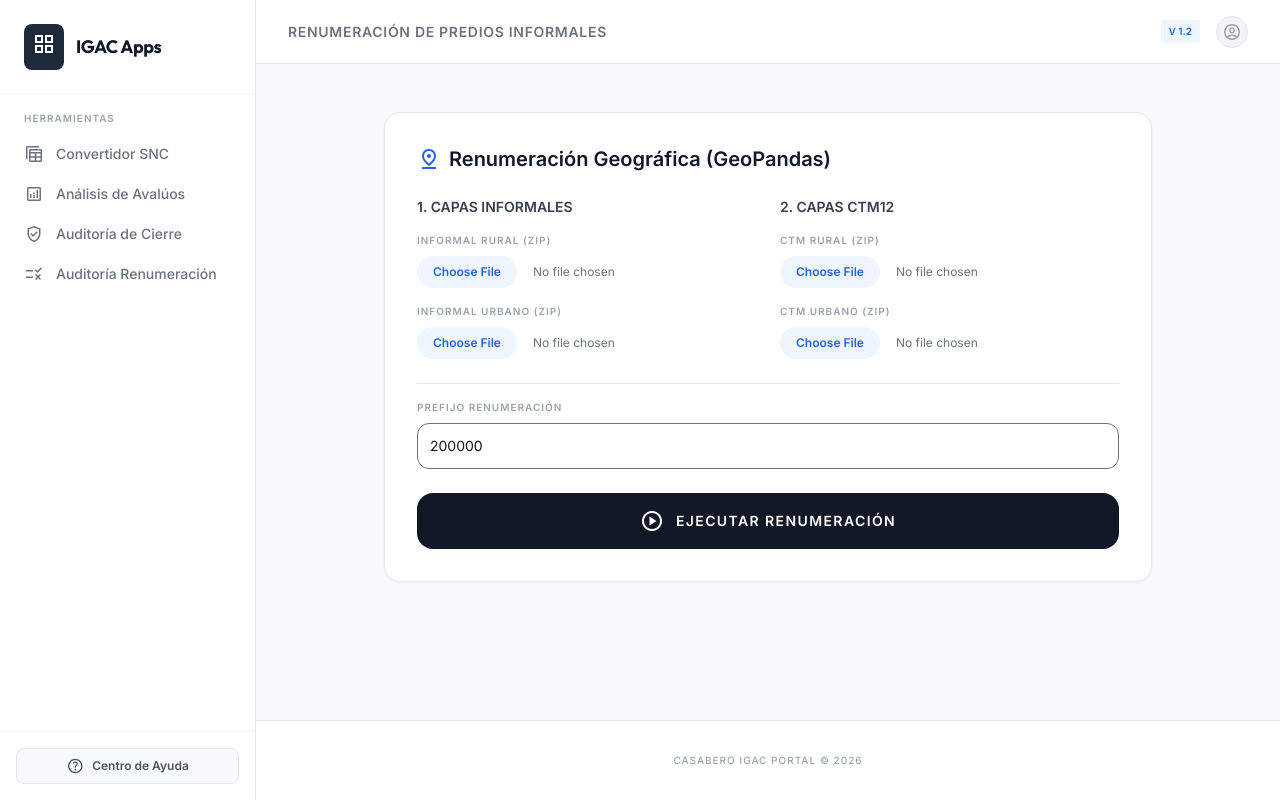
After one commit to casabero/igac-portal, a Flask app: page /renumeracion-informales in a window 1280 px wide. The commit adds this page. Run offline with Flask 3, Linux system fonts and the light colour scheme; some libraries are stand-ins or nearby versions.

Commit message:
feat: implement renumeracion informales module with geopandas

```diff
--- a/app.py
+++ b/app.py
@@ -4,6 +4,7 @@ from modules.db_logger import init_db, registrar_visita  # <--- IMPORTANTE
 from modules.avaluo_analisis import procesar_incremento_web
 from modules.auditoria_maestra import procesar_auditoria, generar_pdf_auditoria
 from modules.renumeracion_auditor import procesar_renumeracion, generar_excel_renumeracion, procesar_geografica, generar_pdf_renumeracion
+from modules.renumeracion_informales import procesar_informales
 
 import os
 import uuid
@@ -421,5 +422,69 @@ def clear_renumeracion():
     flash('Sesión de renumeración limpiada.')
     return redirect(url_for('renumeracion_tool'))
 
+# --- RUTA 7: RENUMERACION INFORMALES ---
+@app.route('/renumeracion-informales', methods=['GET', 'POST'])
+def informales_tool():
+    registrar_visita('/renumeracion-informales')
+
+    # Intentar recuperar resultados sesión
+    res = session.get('res_informales')
+
+    if request.method == 'POST':
+        try:
+            # Obtener archivos
+            files_map = {}
+            for key in ['r_inf', 'u_inf', 'r_ctm', 'u_ctm']:
+                f = request.files.get(key)
+                if f and f.filename:
+                    # Guardar temporalmente
+                    path = os.path.join(UPLOAD_FOLDER, f"{uuid.uuid4().hex}_{f.filename}")
+                    f.save(path)
+                    files_map[key] = path
+                else:
+                    files_map[key] = None
+
+            prefijo = request.form.get('prefijo', '200000')
+
+            # Ejecutar proceso
+            if not any(files_map.values()):
+                flash('Debe subir al menos un archivo ZIP.')
+                return redirect(request.url)
+
+            resultado = procesar_informales(files_map, UPLOAD_FOLDER, prefijo)
+
+            if resultado['status'] == 'error':
+                flash(f"Error: {resultado['message']}")
+            else:
+                session['res_informales'] = resultado
+                return render_template('informales_tool.html', resultados=resultado)
+
+        except Exception as e:
+            traceback.print_exc()
+            flash(f"Error crítico: {str(e)}")
+            return redirect(request.url)
+
+    return render_template('informales_tool.html', resultados=res)
+
+@app.route('/download-informales/<filename>')
+def download_informales_zip(filename):
+    path = os.path.join(UPLOAD_FOLDER, filename)
+    if os.path.exists(path):
+        return send_file(path, as_attachment=True)
+    else:
+        flash('El archivo ha expirado o no existe.')
+        return redirect(url_for('informales_tool'))
+
+@app.route('/clear_informales')
+def clear_informales():
+    res = session.get('res_informales')
+    if res and 'zip_path' in res:
+        try: os.remove(res['zip_path'])
+        except: pass
+
+    session.pop('res_informales', None)
+    flash('Sesión limpiada.')
+    return redirect(url_for('informales_tool'))
+
 if __name__ == '__main__':
     app.run(host='0.0.0.0', port=8000)
--- /dev/null
+++ b/templates/informales_tool.html
@@ -0,0 +1,167 @@
+{% extends "base.html" %}
+
+{% block title %}Renumeración Geográfica de Predios Informales - IGAC Apps{% endblock %}
+
+{% block page_title %}Renumeración de Predios Informales{% endblock %}
+
+{% block content %}
+<div class="max-w-[1400px] mx-auto">
+    <!-- FORMULARIO -->
+    {% if not resultados %}
+    <div class="max-w-3xl mx-auto bg-white p-8 rounded-2xl border border-gray-200 shadow-sm mt-4">
+        <h2 class="text-xl font-bold mb-6 text-gray-900 flex items-center gap-2">
+            <span class="material-symbols-outlined text-accent">pin_drop</span> Renumeración Geográfica (GeoPandas)
+        </h2>
+
+        <form method="POST" enctype="multipart/form-data" class="space-y-6">
+
+            <div class="grid grid-cols-1 md:grid-cols-2 gap-6">
+                <!-- Informales -->
+                <div class="space-y-4">
+                    <h3 class="text-sm font-bold text-gray-700 uppercase">1. Capas Informales</h3>
+                    <div class="space-y-2">
+                        <label class="block text-[10px] font-bold text-gray-400 uppercase tracking-widest">Informal
+                            Rural (Zip)</label>
+                        <input type="file" name="r_inf" id="r_inf" class="block w-full text-xs text-gray-500
+                            file:mr-4 file:py-2 file:px-4
+                            file:rounded-full file:border-0
+                            file:text-xs file:font-semibold
+                            file:bg-blue-50 file:text-accent
+                            hover:file:bg-blue-100" accept=".zip">
+                    </div>
+                    <div class="space-y-2">
+                        <label class="block text-[10px] font-bold text-gray-400 uppercase tracking-widest">Informal
+                            Urbano (Zip)</label>
+                        <input type="file" name="u_inf" id="u_inf" class="block w-full text-xs text-gray-500
+                           file:mr-4 file:py-2 file:px-4
+                           file:rounded-full file:border-0
+                           file:text-xs file:font-semibold
+                           file:bg-blue-50 file:text-accent
+                           hover:file:bg-blue-100" accept=".zip">
+                    </div>
+                </div>
+
+                <!-- CTM -->
+                <div class="space-y-4">
+                    <h3 class="text-sm font-bold text-gray-700 uppercase">2. Capas CTM12</h3>
+                    <div class="space-y-2">
+                        <label class="block text-[10px] font-bold text-gray-400 uppercase tracking-widest">CTM Rural
+                            (Zip)</label>
+                        <input type="file" name="r_ctm" id="r_ctm" class="block w-full text-xs text-gray-500
+                           file:mr-4 file:py-2 file:px-4
+                           file:rounded-full file:border-0
+                           file:text-xs file:font-semibold
+                           file:bg-blue-50 file:text-accent
+                           hover:file:bg-blue-100" accept=".zip">
+                    </div>
+                    <div class="space-y-2">
+                        <label class="block text-[10px] font-bold text-gray-400 uppercase tracking-widest">CTM Urbano
+                            (Zip)</label>
+                        <input type="file" name="u_ctm" id="u_ctm" class="block w-full text-xs text-gray-500
+                          file:mr-4 file:py-2 file:px-4
+                          file:rounded-full file:border-0
+                          file:text-xs file:font-semibold
+                          file:bg-blue-50 file:text-accent
+                          hover:file:bg-blue-100" accept=".zip">
+                    </div>
+                </div>
+            </div>
+
+            <!-- Config -->
+            <div class="border-t pt-4">
+                <label class="block text-[10px] font-bold text-gray-400 uppercase tracking-widest mb-2">Prefijo
+                    Renumeración</label>
+                <input type="text" name="prefijo" value="200000"
+                    class="w-full p-3 border rounded-xl text-sm focus:ring-accent focus:border-accent"
+                    placeholder="Ej: 200000">
+            </div>
+
+            <button type="submit"
+                class="w-full bg-gray-900 text-white py-4 rounded-2xl hover:bg-accent hover:shadow-xl hover:shadow-accent/20 transition-all font-bold text-sm tracking-widest flex justify-center items-center gap-3">
+                <span class="material-symbols-outlined">play_circle</span> EJECUTAR RENUMERACIÓN
+            </button>
+        </form>
+    </div>
+    {% endif %}
+
+    <!-- RESULTADOS -->
+    {% if resultados %}
+    <div class="space-y-8">
+        <div class="flex items-center justify-between bg-white p-6 rounded-2xl border border-gray-100 shadow-sm">
+            <div class="flex items-center gap-4">
+                <div class="w-12 h-12 bg-green-100 rounded-xl flex items-center justify-center text-green-600">
+                    <span class="material-symbols-outlined text-3xl">done_all</span>
+                </div>
+                <div>
+                    <h3 class="text-xl font-bold text-gray-900">Proceso Completado</h3>
+                    <p class="text-xs text-gray-400">Total predios generados: <b>{{ resultados.total_procesados }}</b>
+                    </p>
+                </div>
+            </div>
+            <div class="flex gap-3">
+                <a href="{{ url_for('download_informales_zip', filename=resultados.zip_filename) }}"
+                    class="bg-gray-900 text-white px-5 py-3 rounded-xl text-xs font-bold hover:bg-accent transition-all flex items-center gap-2 shadow-lg shadow-gray-900/10">
+                    <span class="material-symbols-outlined text-[18px]">download</span> Descargar ZIP
+                </a>
+                <a href="/clear_informales"
+                    class="bg-white border border-gray-200 text-gray-600 px-4 py-3 rounded-xl text-xs font-bold hover:bg-gray-50 transition-all flex items-center gap-2">
+                    <span class="material-symbols-outlined text-[18px]">replay</span> Nuevo Proceso
+                </a>
+            </div>
+        </div>
+
+        <!-- LOG PREVIEW -->
+        <div class="bg-white border border-gray-200 rounded-2xl shadow-sm overflow-hidden">
+            <div class="px-6 py-4 border-b border-gray-50 bg-gray-50/30">
+                <h4 class="text-[10px] font-bold text-gray-500 uppercase tracking-widest">Resumen de Asignación
+                    (Primeros 100)</h4>
+            </div>
+            <div class="overflow-x-auto max-h-[500px] overflow-y-auto custom-scrollbar">
+                <table class="w-full text-left border-collapse text-[11px]">
+                    <thead class="sticky top-0 bg-white border-b border-gray-100 text-gray-400 font-bold uppercase">
+                        <tr>
+                            <th class="px-6 py-3">Código CTM</th>
+                            <th class="px-6 py-3">Cantidad Informales</th>
+                            <th class="px-6 py-3">Área Intersectada</th>
+                            <th class="px-6 py-3">Códigos Generados (Muestra)</th>
+                        </tr>
+                    </thead>
+                    <tbody class="divide-y divide-gray-50">
+                        {% for row in resultados.log[:100] %}
+                        <tr class="hover:bg-gray-50/50 transition-colors">
+                            <td class="px-6 py-4 font-mono font-bold">{{ row.CODIGO_2 if row.CODIGO_2 else row.CODIGO }}
+                            </td>
+                            <td class="px-6 py-4">{{ row.cantidad }}</td>
+                            <td class="px-6 py-4 font-mono text-gray-500">{{ "%.2f"|format(row.area_total) }}</td>
+                            <td class="px-6 py-4 text-gray-600 truncate max-w-xs" title="{{ row.codigos_asignados }}">{{
+                                row.codigos_asignados }}</td>
+                        </tr>
+                        {% endfor %}
+                    </tbody>
+                </table>
+            </div>
+        </div>
+
+    </div>
+    {% endif %}
+</div>
+{% endblock %}
+
+{% block help_content %}
+<div class="space-y-4 text-gray-600">
+    <h4 class="text-primary font-bold text-sm uppercase tracking-wider border-b pb-2 mb-4">Ayuda Rápida</h4>
+    <p class="text-xs">Esta herramienta cruza las capas de predios informales con CTM12 para asignar numeración.</p>
+
+    <div class="bg-blue-50 p-4 rounded-xl border border-blue-100">
+        <p class="text-[11px] text-blue-800 font-bold mb-1">Requisitos de Archivos</p>
+        <p class="text-[10px] text-blue-700">Cada archivo debe ser un .ZIP que contenga el Shapefile (.shp, .shx, .dbf,
+            .prj). El sistema buscará automáticamente el .shp dentro del ZIP.</p>
+    </div>
+
+    <ul class="list-disc pl-4 text-[11px] space-y-1 mt-2">
+        <li>Se validan geometrías automáticamente (MakeValid).</li>
+        <li>Se elimina geometrías vacías.</li>
+        <li>Se intersecta y se prioriza por Mayor Área.</li>
+    </ul>
+</div>
+{% endblock %}
```
Also changed, not shown: modules/renumeracion_auditor.py (+58 -21 lines), modules/renumeracion_informales.py (added, +256 -0 lines), templates/renumeracion_tool.html (+5 -4 lines).
